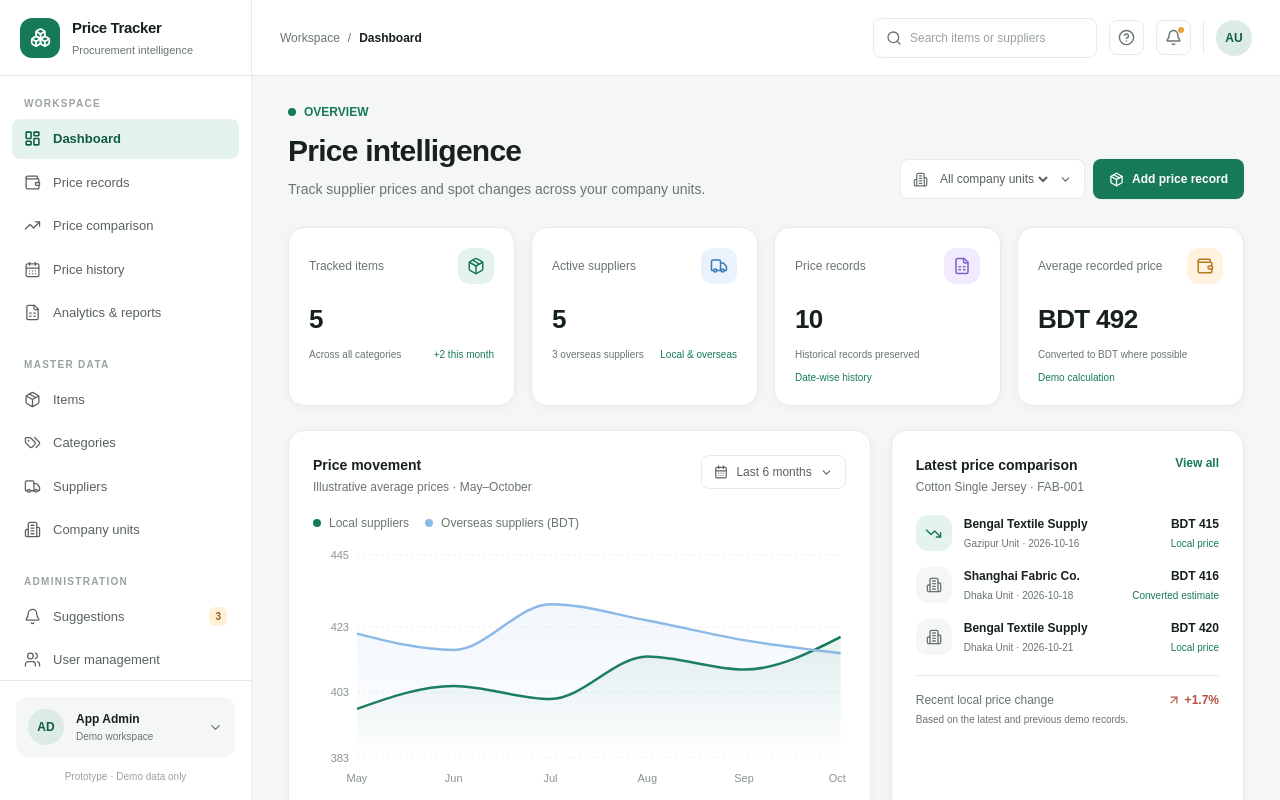
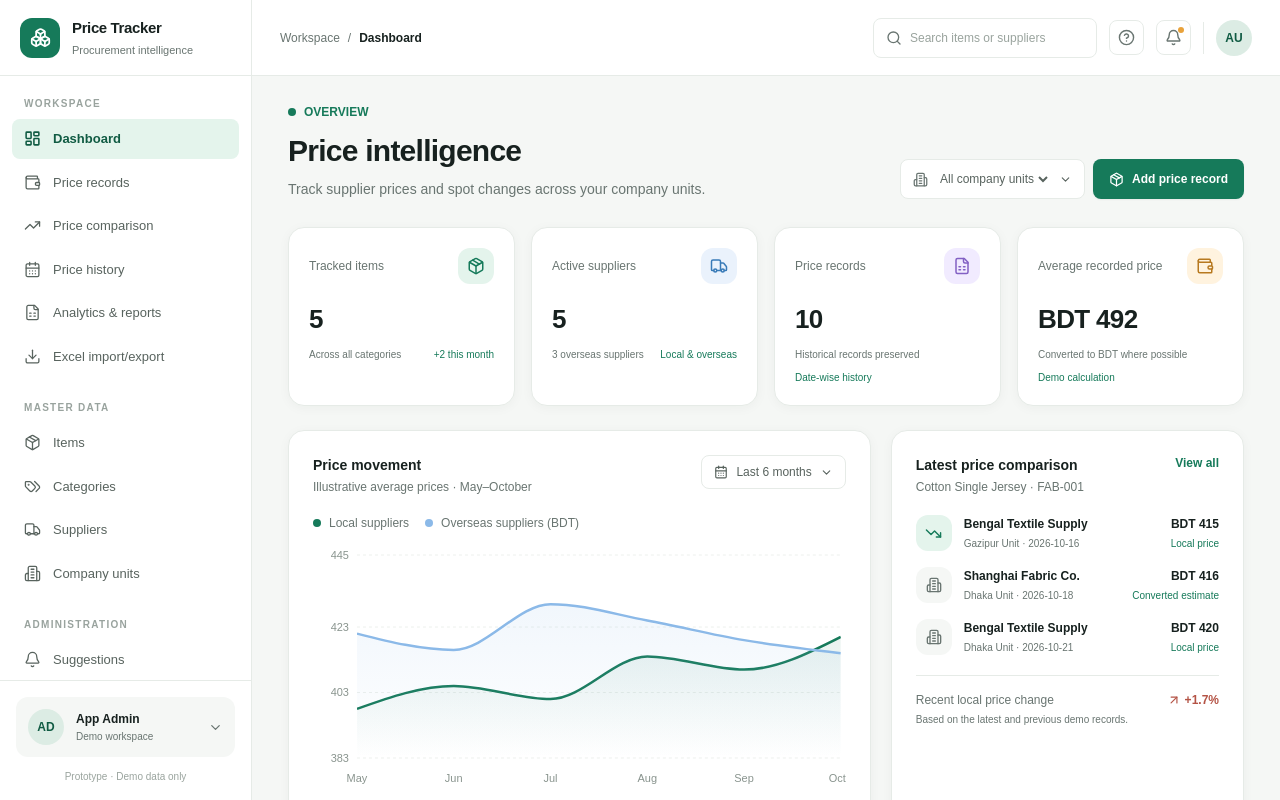
Before and after one commit to auself/price-tracker, a Next.js app: page / in a window 1280 px wide. Shown: the top 800 px of the page. Built offline with nearby package versions, Linux system fonts and the light colour scheme.

Commit message:
feat: connect dashboard to data tools and suggestions

```diff
--- a/src/app/page.tsx
+++ b/src/app/page.tsx
@@ -15,7 +15,7 @@ import { companyUnits, items, priceRecords, suppliers } from "@/data/demo-data";
 import { getLatestPricePerSupplierAndUnit, getPriceInBdt } from "@/lib/price-calculations";
 
 const navGroups = [
-  { label: "WORKSPACE", links: [{ label: "Dashboard", icon: LayoutDashboard }, { label: "Price records", icon: Wallet }, { label: "Price comparison", icon: TrendingUp }, { label: "Price history", icon: CalendarDays }, { label: "Analytics & reports", icon: FileSpreadsheet }] },
+  { label: "WORKSPACE", links: [{ label: "Dashboard", icon: LayoutDashboard }, { label: "Price records", icon: Wallet }, { label: "Price comparison", icon: TrendingUp }, { label: "Price history", icon: CalendarDays }, { label: "Analytics & reports", icon: FileSpreadsheet }, { label: "Excel import/export", icon: Download }] },
   { label: "MASTER DATA", links: [{ label: "Items", icon: Package }, { label: "Categories", icon: Tags }, { label: "Suppliers", icon: Truck }, { label: "Company units", icon: Building2 }] },
   { label: "ADMINISTRATION", links: [{ label: "Suggestions", icon: Bell }, { label: "User management", icon: Users }, { label: "Settings", icon: Settings2 }] },
 ];
@@ -80,8 +80,10 @@ export default function DashboardPage() {
                   if (label === "Price records") return <Link key={label} href="/price-records" onClick={() => { setActiveNav(label); setMobileNavOpen(false); }} className={className}><Icon size={17} strokeWidth={1.8} /><span>{label}</span></Link>;
                   if (label === "Price comparison") return <Link key={label} href="/price-comparison" onClick={() => { setActiveNav(label); setMobileNavOpen(false); }} className={className}><Icon size={17} strokeWidth={1.8} /><span>{label}</span></Link>;
                   if (label === "Analytics & reports") return <Link key={label} href="/analytics" onClick={() => { setActiveNav(label); setMobileNavOpen(false); }} className={className}><Icon size={17} strokeWidth={1.8} /><span>{label}</span></Link>;
+                  if (label === "Excel import/export") return <Link key={label} href="/data-tools" onClick={() => { setActiveNav(label); setMobileNavOpen(false); }} className={className}><Icon size={17} strokeWidth={1.8} /><span>{label}</span></Link>;
                   if (group.label === "MASTER DATA") return <Link key={label} href="/master-data" onClick={() => setMobileNavOpen(false)} className={className}><Icon size={17} strokeWidth={1.8} /><span>{label}</span></Link>;
-                  return <button key={label} onClick={() => { setActiveNav(label); setMobileNavOpen(false); }} className={className}><Icon size={17} strokeWidth={selected ? 2.2 : 1.8} /><span>{label}</span>{label === "Suggestions" && <span className="ml-auto rounded-md bg-[#fff0d7] px-1.5 py-0.5 text-[10px] font-semibold text-[#986018]">3</span>}</button>;
+                  if (label === "Suggestions") return <Link key={label} href="/data-tools#suggestions" onClick={() => { setActiveNav(label); setMobileNavOpen(false); }} className={className}><Icon size={17} strokeWidth={1.8} /><span>{label}</span></Link>;
+                  return <button key={label} onClick={() => { setActiveNav(label); setMobileNavOpen(false); }} className={className}><Icon size={17} strokeWidth={selected ? 2.2 : 1.8} /><span>{label}</span></button>;
                 })}
               </nav>
             </div>
```
